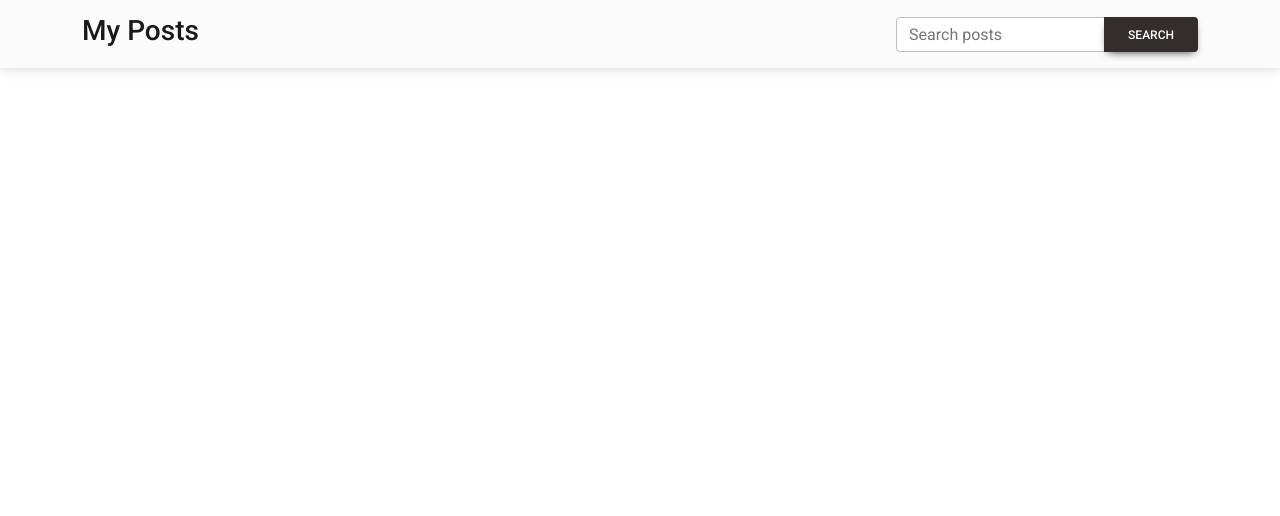
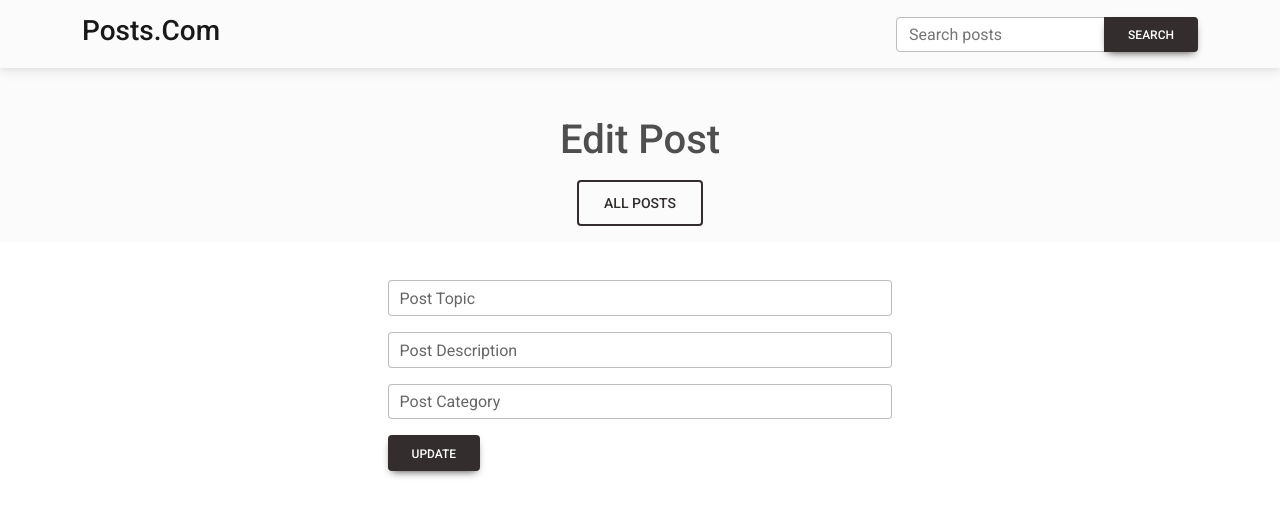
Before and after one commit to Ruchirakavinda/MERN-CRUD-Application, a React (Create React App) app in the folder client/: page /edit/1 in a window 1280 px wide. Shown: the top 516 px of the page. Built offline with nearby package versions, Linux system fonts and the light colour scheme; no server answers.

Commit message:
edit post

```diff
--- a/client/src/component/createPost.js
+++ b/client/src/component/createPost.js
@@ -4,7 +4,12 @@ import {
     MDBValidation,
     MDBInput,
     MDBBtn,
-    MDBContainer
+    MDBContainer,
+    MDBModal,
+    MDBModalDialog,
+    MDBModalContent,
+    MDBModalHeader,
+    MDBModalTitle,
   } from 'mdb-react-ui-kit';
 import { Link } from 'react-router-dom';
 
@@ -13,6 +18,10 @@ class CreatPost extends Component {
         super(props);
 
         this.state = {
+
+            basicModal:false,
+
+
             topic : "",
             description:"",
             category:""
@@ -20,6 +29,16 @@ class CreatPost extends Component {
 
         }
     }
+
+
+
+    toggleShow = () => {
+        this.setState({
+            basicModal:false,
+        })
+    }
+
+
 
     inputChange = (e) =>{
         const {name,value} = e.target;
@@ -53,6 +72,8 @@ class CreatPost extends Component {
                 if(res.data.success){
                     this.setState(
                         {
+                            basicModal:true,
+
                             topic : "",
                             description:"",
                             category:""
@@ -95,6 +116,7 @@ class CreatPost extends Component {
 
                 <div className='col-7 mx-auto'>
                     <MDBInput
+                    textarea rows={4}
                     name='description'
                     id='validationCustom02'
                     required
@@ -124,6 +146,23 @@ class CreatPost extends Component {
               </MDBValidation>
 
             </MDBContainer>
+
+
+
+
+
+            <MDBModal staticBackdrop show={this.state.basicModal} tabIndex='-1'>
+            <MDBModalDialog size='xl'>
+                <MDBModalContent>
+                <MDBModalHeader>
+                    <MDBModalTitle className='mx-auto'>Post added successfuly ! &nbsp; &nbsp;
+                    <MDBBtn color='warning' onClick={this.toggleShow} className='mx-auto' href='/'> OK
+                    </MDBBtn>
+                    </MDBModalTitle>
+                </MDBModalHeader>
+                </MDBModalContent>
+            </MDBModalDialog>
+            </MDBModal>
             </>
          );
     }
--- a/client/src/component/editPost.js
+++ b/client/src/component/editPost.js
@@ -1,12 +1,183 @@
 import React, { Component } from 'react';
+import axios from 'axios';
+import {
+    MDBValidation,
+    MDBInput,
+    MDBBtn,
+    MDBContainer,
+    MDBModal,
+    MDBModalDialog,
+    MDBModalContent,
+    MDBModalHeader,
+    MDBModalTitle,
+  } from 'mdb-react-ui-kit';
+import { Link } from 'react-router-dom';
 
 class EditPost extends Component {
-    state = {  }
+
+    constructor(props){
+        super(props);
+
+        this.state = {
+
+            basicModal:false,
+
+            topic : "",
+            description:"",
+            category:""
+
+
+        }
+    }
+
+    toggleShow = () => {
+        this.setState({
+            basicModal:false,
+        })
+    }
+
+    inputChange = (e) =>{
+        const {name,value} = e.target;
+        this.setState({
+            ...this.state,
+            [name]:value
+
+        })
+    }
+
+    onSubmit = (e) =>{
+
+        e.preventDefault();
+
+        const id = this.props.match.params.id;
+
+        const {topic,description,category}= this.state;
+        const val1 = document.form02.topic.value;
+        const val2 = document.form02.description.value;
+        const val3 = document.form02.category.value;
+
+        if(val1!=="" && val2!=="" && val3!==""){
+            const data = {
+                topic:topic,
+                description:description,
+                category:category,
+            }
+            console.log(data);
+
+
+
+            axios.put(`/post/update/${id}`,data).then((res) =>{
+                if(res.data.success){
+                    this.setState(
+                        {
+                            basicModal:true,
+
+                            topic : "",
+                            description:"",
+                            category:""
+                        }
+                    )
+
+                }
+            })
+
+
+        }
+
+    }
+
+    componentDidMount(){
+        const id = this.props.match.params.id;
+
+        axios.get(`/post/${id}`).then((res) =>{
+            if(res.data.success){
+
+                this.setState({
+                    topic:res.data.post.topic,
+                    description:res.data.post.description,
+                    category:res.data.post.category
+                });
+
+                console.log(this.state.post);
+            }
+        });
+    }
+
     render() {
         return (
             <>
+            <header>
+                 <div className='pt-5 pb-3 text-center bg-light'>
+                    <h1 className='mb-3'>Edit Post</h1>
+                    <Link to ="/" className='btn btn-outline-dark btn-lg' href='' role='button'>
+                    All Posts
+                    </Link>
+
+                </div>
+               </header>
+            <MDBContainer>
+              <MDBValidation name="form02" className='row g-3 mx-auto' noValidate style={{ maxWidth: '80%', marginTop:"2%" }}>
+                <div className='col-7 mx-auto'>
+                    <MDBInput
+                    name='topic'
+                    id='validationCustom01'
+                    required
+                    label='Post Topic'
+                    validation='Please provide a post topic.'
+                    invalid
+                    value={this.state.topic}
+                    onChange={this.inputChange}
+                    />
+                </div>
+
+                <div className='col-7 mx-auto'>
+                    <MDBInput
+                    textarea rows={4}
+                    name='description'
+                    id='validationCustom02'
+                    required
+                    label='Post Description'
+                    validation='Please provide a post description.'
+                    invalid
+                    value={this.state.description}
+                    onChange={this.inputChange}
+                    />
+                </div>
+                <div className='col-7 mx-auto'>
+                    <MDBInput
+                    name='category'
+                    id='validationCustom03'
+                    required
+                    label='Post Category'
+                    validation='Please provide a post category.'
+                    invalid
+                    value={this.state.category}
+                    onChange={this.inputChange}
+                    />
+                </div>
+
+                <div className='col-7 mx-auto'>
+                    <MDBBtn type='submit' color="dark" onClick={this.onSubmit}>Update</MDBBtn>
+                </div>
+              </MDBValidation>
+
+            </MDBContainer>
+
+
+            <MDBModal staticBackdrop show={this.state.basicModal} tabIndex='-1'>
+            <MDBModalDialog size='xl'>
+                <MDBModalContent >
+                <MDBModalHeader>
+                    <MDBModalTitle className='mx-auto'>Post details updated successfuly ! &nbsp; &nbsp;
+                    <MDBBtn color='warning' onClick={this.toggleShow} className='mx-auto' href='/'> OK
+                    </MDBBtn>
+                    </MDBModalTitle>
+                </MDBModalHeader>
+                </MDBModalContent>
+            </MDBModalDialog>
+            </MDBModal>
             </>
-          );
+         );
     }
 }
 
--- a/client/src/component/home.js
+++ b/client/src/component/home.js
@@ -1,6 +1,13 @@
 import React, { Component } from 'react';
 import axios from 'axios';
-import { MDBTable, MDBTableHead, MDBTableBody, MDBContainer,MDBBtn,MDBIcon } from 'mdb-react-ui-kit';
+import { MDBTable, MDBTableHead, MDBTableBody, MDBContainer,MDBBtn,MDBIcon,
+  MDBModal,
+  MDBModalDialog,
+  MDBModalContent,
+  MDBModalHeader,
+  MDBModalTitle,
+  MDBModalBody,
+  MDBModalFooter } from 'mdb-react-ui-kit';
 import { Link } from 'react-router-dom';
 
 class Home extends Component {
@@ -8,9 +15,14 @@ class Home extends Component {
     super(props);
 
     this.state = {
+
+      warningModal:false,
+
       posts:[]
     };
   }
+
+
 
 componentDidMount(){
   this.retrivePost();
@@ -30,6 +42,18 @@ retrivePost(){
 }
 
 
+toggleShow = () => {
+  this.setState({
+      warningModal:true,
+  })
+}
+
+toggleHide = () => {
+  this.setState({
+      warningModal:false,
+  })
+}
+
   render() {
     return (
 <>
@@ -42,7 +66,7 @@ retrivePost(){
         <div className='mask' style={{ backgroundColor: 'rgba(0, 0, 0, 0.6)' }}>
           <div className='d-flex justify-content-center align-items-center h-100'>
             <div className='text-white'>
-              <h1 className='mb-3'>Posts</h1>
+              <h1 className='mb-3'>Your Posts</h1>
               <h4 className='mb-3'>All Posts</h4>
               <Link to="/add" className='btn btn-outline-light btn-lg' href='#!' role='button'>
                 Add New Post
@@ -81,12 +105,12 @@ retrivePost(){
                   <td className='text-center' style={{width:"35%"}}>{posts.description}</td>
                   <td className='text-center'>{posts.category}</td>
                   <td className='text-center' style={{width:"25%"}}>
-                  <MDBBtn color="warning">
+                  <MDBBtn color="warning" href={`/edit/${posts._id}`}>
                     <MDBIcon icon='feather-alt' size='lg' /> &nbsp;Edit
                     </MDBBtn>
                     &nbsp; &nbsp; &nbsp;
-                    <MDBBtn color="danger">
-                    <MDBIcon icon='trash' size='lg' /> &nbsp;Delete
+                    <MDBBtn color="danger"  onClick={this.toggleShow}>
+                    <MDBIcon icon='trash' size='lg'/> &nbsp;Delete
                     </MDBBtn>
                   </td>
 
@@ -101,6 +125,35 @@ retrivePost(){
       </MDBContainer>
       </MDBContainer>
 
+
+
+
+      <MDBModal staticBackdrop tabIndex='-1' show={this.state.warningModal} >
+        <MDBModalDialog size='sm' centered>
+          <MDBModalContent>
+          <MDBModalHeader>
+                    <MDBModalTitle className='mx-auto'>Delete Post
+                    </MDBModalTitle>
+                </MDBModalHeader>
+
+            <MDBModalBody style={{textAlign:'center',padding:'10px 0px 0px 0px'}}>
+              <p>
+                Are you sure ?
+              </p>
+              </MDBModalBody>
+
+              <MDBModalBody style={{textAlign:'center',padding:'0px 0px 20px 0px'}}>
+              <MDBBtn color='light'  className='mx-auto' onClick={this.toggleHide}>
+                cancel
+                </MDBBtn>
+                &nbsp; &nbsp; &nbsp;
+              <MDBBtn color='warning' onClick={this.toggleHide} className='mx-auto'>
+                OK
+              </MDBBtn>
+            </MDBModalBody>
+          </MDBModalContent>
+        </MDBModalDialog>
+      </MDBModal>
     </>
      );
   }
--- a/client/src/component/navbar.js
+++ b/client/src/component/navbar.js
@@ -9,7 +9,7 @@ class NavBar extends Component {
             <>
                 <MDBNavbar light bgColor='light'>
                 <MDBContainer>
-                    <Link to='/' className='navbar-brand'><h3>My Posts</h3></Link>
+                    <Link to='/' className='navbar-brand'><h3>Posts.Com</h3></Link>
                     <form className='d-flex input-group w-auto'>
                     <input type='search' className='form-control' placeholder='Search posts' aria-label='Search' />
                     <MDBBtn color='dark'>Search</MDBBtn>
--- a/client/src/component/postDetails.js
+++ b/client/src/component/postDetails.js
@@ -65,7 +65,7 @@ class PostDetails extends Component {
                         {category}
                         </MDBCardText>
                         <MDBCardText className='pt-5'>
-                            <MDBBtn color="warning">
+                            <MDBBtn color="warning" href={`/edit/${this.props.match.params.id}`}>
                             <MDBIcon icon='feather-alt' size='lg' /> &nbsp;Edit
                             </MDBBtn>
                             &nbsp; &nbsp; &nbsp;
--- a/client/src/index.js
+++ b/client/src/index.js
@@ -3,7 +3,8 @@ import ReactDOM from 'react-dom';
 import './index.css';
 import App from './App';
 import reportWebVitals from './reportWebVitals';
-import 'mdb-react-ui-kit/dist/css/mdb.min.css'
+import 'mdb-react-ui-kit/dist/css/mdb.min.css';
+
 
 ReactDOM.render(
   <React.StrictMode>
```
Also changed, not shown: client/public/index.html (+9 -0 lines).
